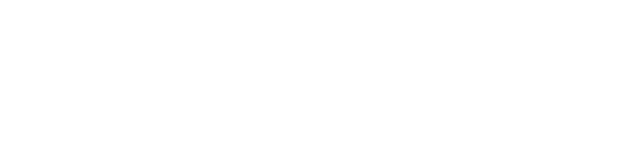
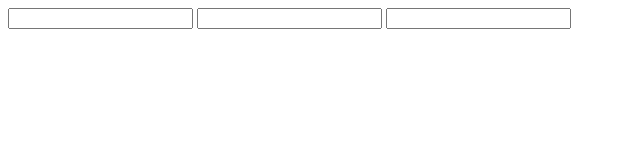
Before and after one commit to wejrowski/dummierepo, a plain HTML site: page index.html in a window 1280 px wide. Shown: the whole page, without its empty margins (0-640 px from the left). Drawn offline with Linux system fonts and the light colour scheme.

Commit message:
added basic calculator html

```diff
--- a/index.html
+++ b/index.html
@@ -1,3 +1,11 @@
 <!DOCTYPE html>
 <html>
+    <body>
+        <div id="calculator">
+            <div class="button"></div>
+            <input id="lastvalue" type="type" />
+            <input id="lastvalue" type="type" />
+            <input id="lastvalue" type="type" />
+        </div>
+    </body>
 </html>
```
